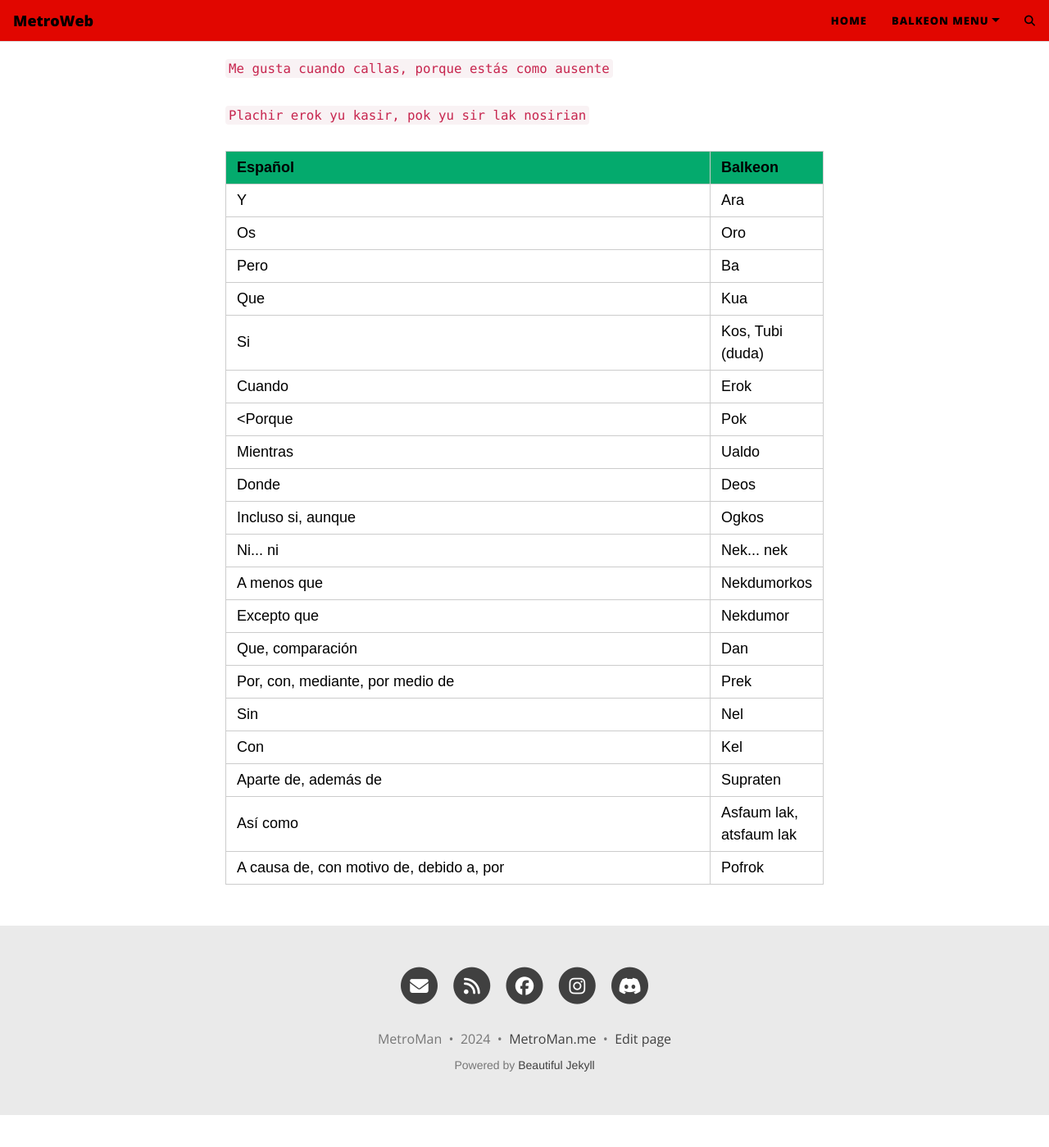
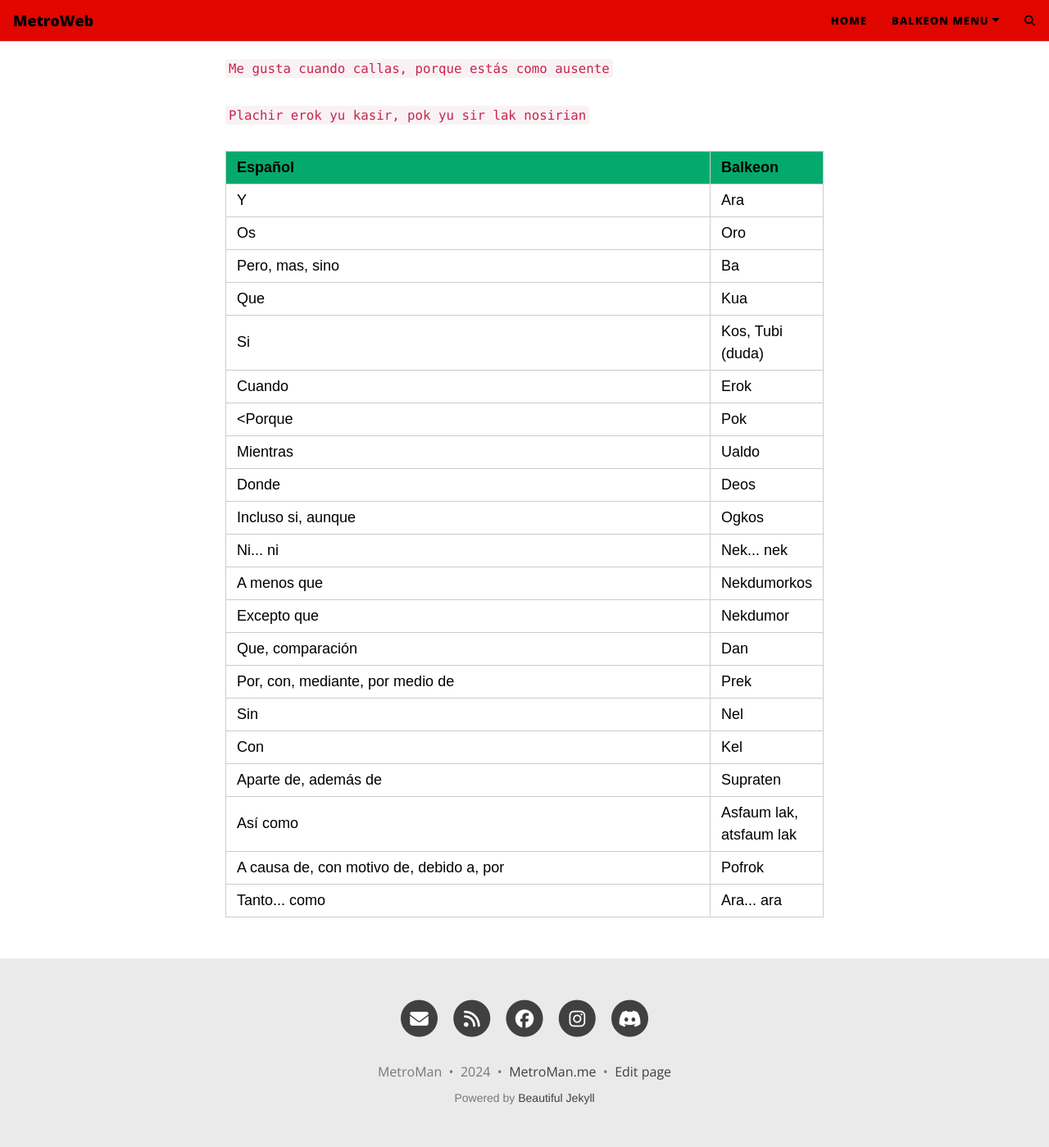
Before and after one commit to MetroManSR/MetroWeb1, a Jekyll site: the page built from balkeon/docs/conjunctions.md, in a window 1280 px wide and 1400 px high, scrolled down 310 px. Shown: the whole window at 82% size. Built offline with Jekyll 4.4.1, drawn with Linux system fonts in a browser that asks for light colours; our own code applies the rules of GitHub Pages for plain Markdown files; comment, search, counter and statistics services are not loaded; before the commit the page ends 1670 px from its top, so only the background shows below that.

Commit message:
Más conjunctions.md

```diff
--- a/balkeon/docs/conjunctions.md
+++ b/balkeon/docs/conjunctions.md
@@ -48,7 +48,7 @@
 
   <tr>
 
-    <td>Pero</td>
+    <td>Pero, mas, sino</td>
 
     <td>Ba</td>
 
@@ -189,6 +189,13 @@
     <td>Pofrok</td>
 
   </tr>
+  <tr>
+
+    <td>Tanto... como</td>
+
+    <td>Ara... ara</td>
+
+  </tr>
 
 </tbody>
 </table>
```
